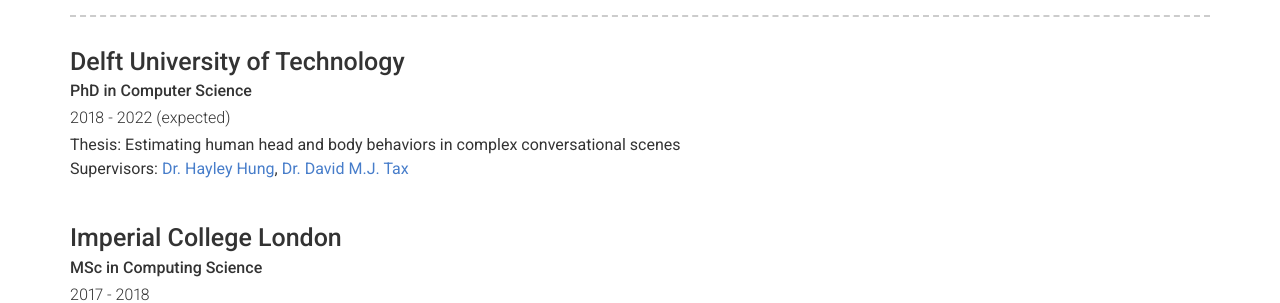
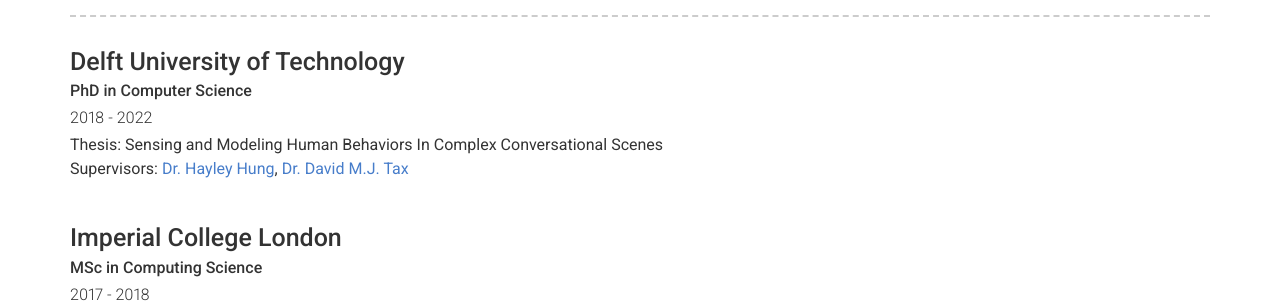
Before and after one commit to steph-tan/steph-tan.github.io, a Jekyll site: the page built from ed.html, in a window 1280 px wide. Shown: the part 353-656 px from the top of the page. Built offline with Jekyll 4.4.1, drawn with Linux system fonts in a browser that asks for light colours; a style sheet for code colours, icons or effects is not loaded.

Commit message:
Update education.yml

```diff
--- a/_data/education.yml
+++ b/_data/education.yml
@@ -1,10 +1,10 @@
 # Education Template
 - layout: top
   name: Delft University of Technology
-  dates: 2018 - 2022 (expected)
+  dates: 2018 - 2022
   qualification: PhD in Computer Science
   description: | # this will include new lines to allow paragraphs
-    Thesis\: Estimating human head and body behaviors in complex conversational scenes\\
+    Thesis\: Sensing and Modeling Human Behaviors In Complex Conversational Scenes\\
     Supervisors: <a href="http://homepage.tudelft.nl/3e2t5/" target="_blank">Dr. Hayley Hung</a>, <a href="https://www.tudelft.nl/ewi/over-de-faculteit/afdelingen/intelligent-systems/pattern-recognition-bioinformatics/pattern-recognition-bioinformatics/people/david-tax" target="_blank">Dr. David M.J. Tax</a>
 
 - layout: top
```
